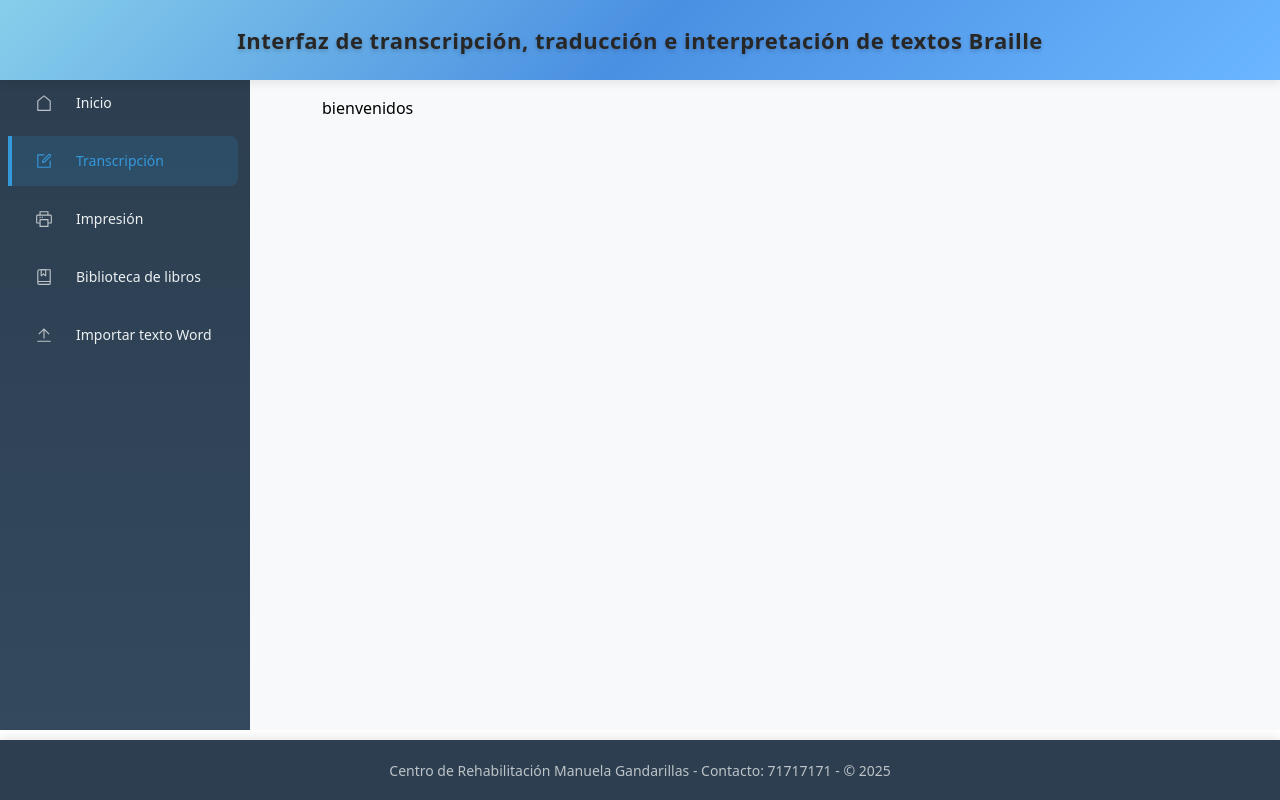
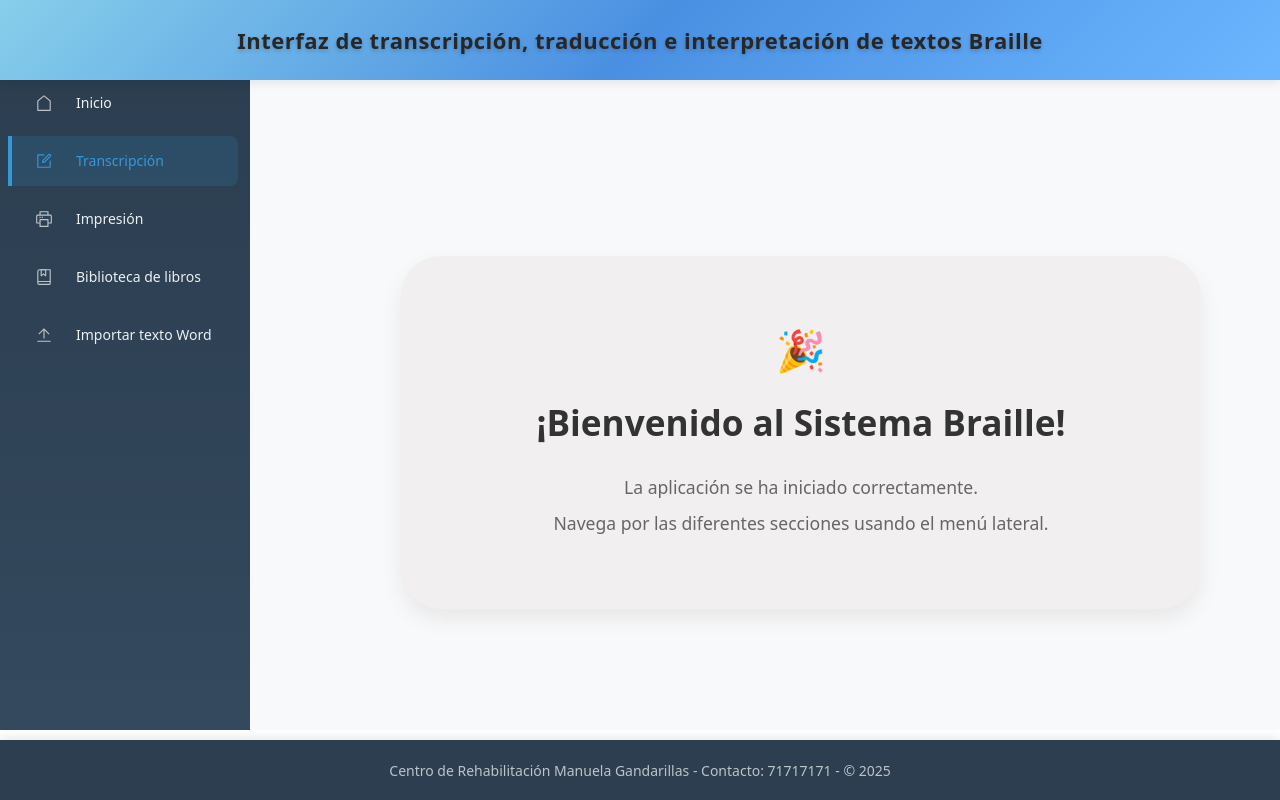
Before and after one commit to Ajahuana/Proyecto_Braile, a Nuxt app: page / in a window 1280 px wide. Built offline with nearby package versions, Linux system fonts and the light colour scheme.

Commit message:
estilos Inicio

```diff
--- a/pages/index.vue
+++ b/pages/index.vue
@@ -1,3 +1,51 @@
 <template>
-    <div>bienvenidos</div>
+  <div class="welcome-message">
+    <div class="icon-container">
+      <span class="celebration-icon">🎉</span>
+    </div>
+
+    <h2 class="welcome-text">¡Bienvenido al Sistema Braille!</h2>
+
+    <div class="description">
+      <p>La aplicación se ha iniciado correctamente.</p>
+      <p>Navega por las diferentes secciones usando el menú lateral.</p>
+    </div>
+  </div>
 </template>
+
+<style scoped>
+.welcome-message {
+  background: rgb(241, 239, 239);
+  border-radius: 40px;
+  padding: 4rem;
+  text-align: center;
+  box-shadow: 0 10px 20px rgba(94, 93, 93, 0.1);
+  max-width: 800px;
+  margin: 10rem auto;
+}
+
+.icon-container {
+  margin-bottom: 1rem;
+}
+
+.celebration-icon {
+  font-size: 2.5rem;
+}
+
+.welcome-text {
+  font-size: 2.2rem;
+  color: #333;
+  margin-bottom: 1.5rem;
+  font-weight: bold;
+}
+
+.description {
+  color: #666;
+  font-size: 1.1rem;
+  line-height: 1.6;
+}
+
+.description p {
+  margin-bottom: 0.5rem;
+}
+</style>
```
